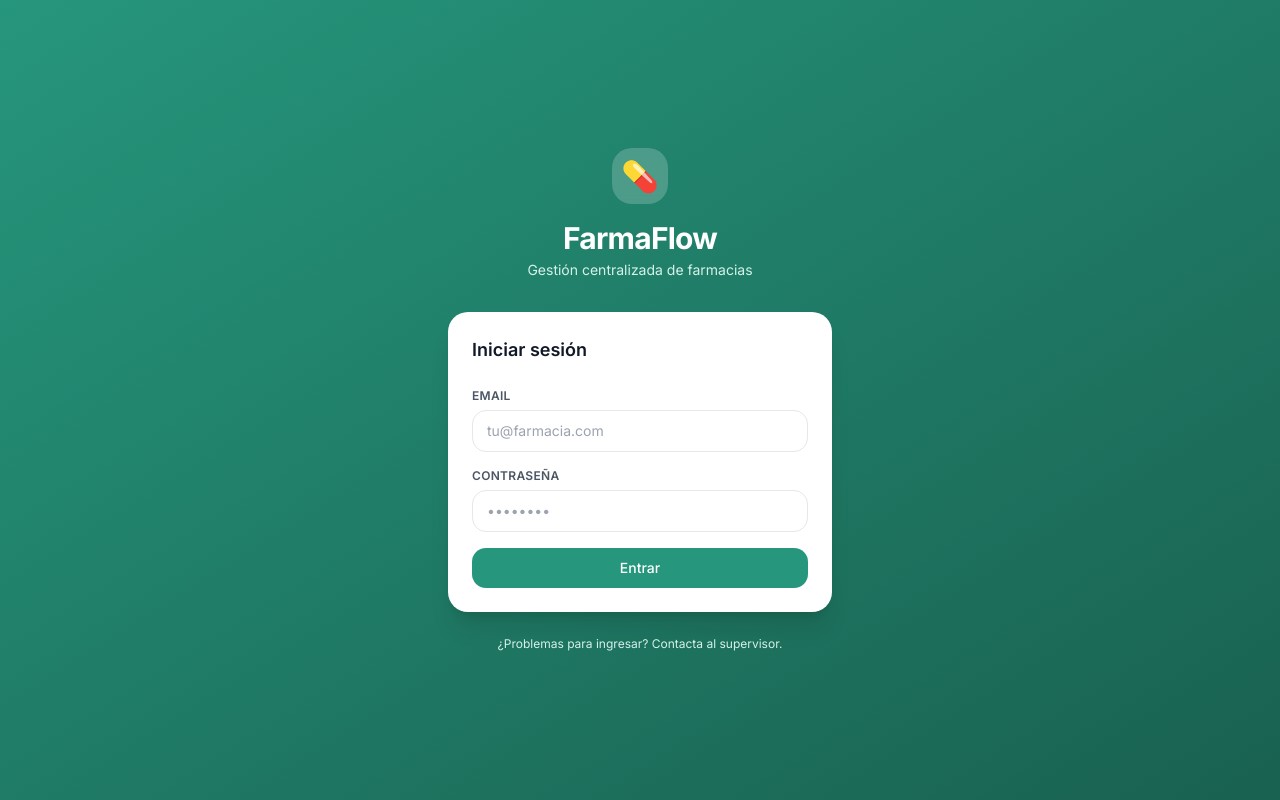
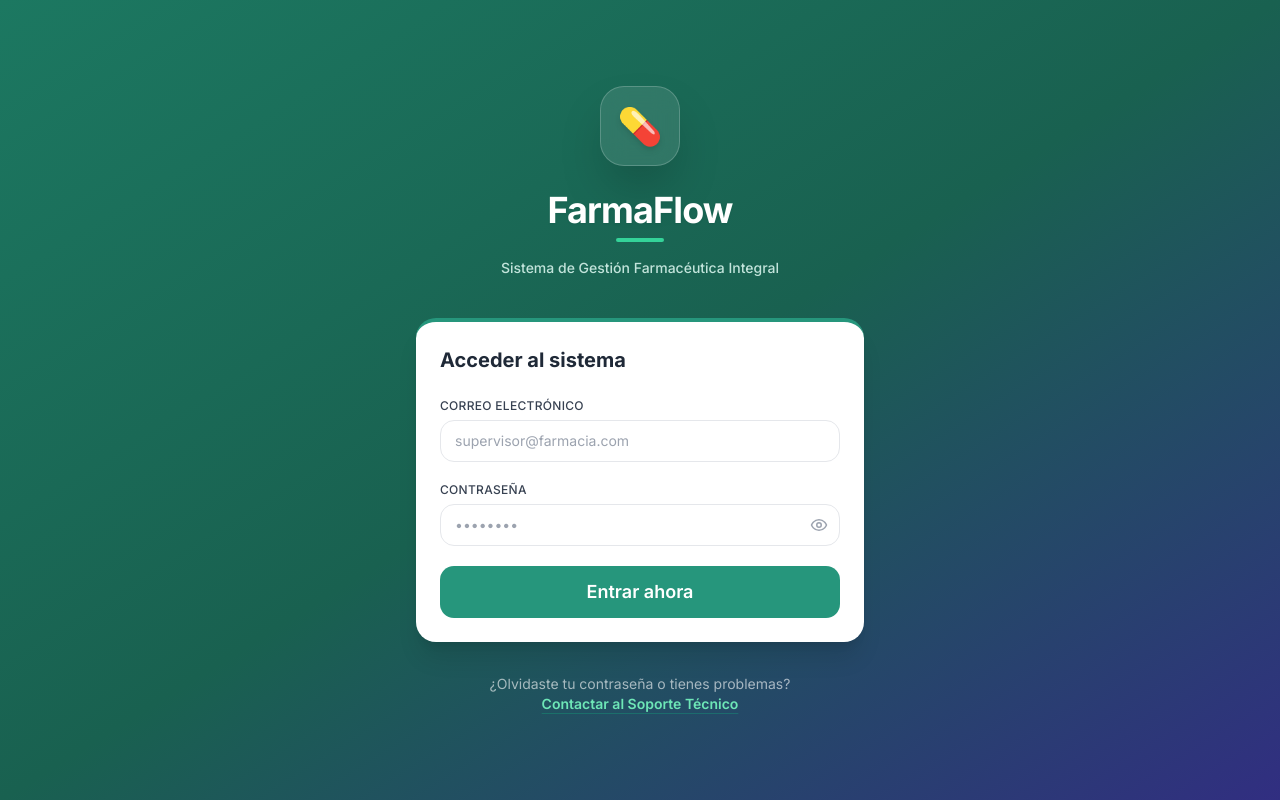
Before and after one commit to DarioFarias/FarmaFlow, a Next.js app: page /login in a window 1280 px wide. Built offline with nearby package versions, Linux system fonts and the light colour scheme.

Commit message:
feat: implement professional login flow and admin seed script

```diff
--- /dev/null
+++ b/src/app/login/LoginForm.tsx
@@ -0,0 +1,124 @@
+'use client'
+
+import { useState } from 'react'
+import { signIn } from 'next-auth/react'
+import { useRouter, useSearchParams } from 'next/navigation'
+import { useForm } from 'react-hook-form'
+import { zodResolver } from '@hookform/resolvers/zod'
+import * as z from 'zod'
+import { toast } from 'react-hot-toast'
+import { Loader2, Eye, EyeOff } from 'lucide-react'
+
+const loginSchema = z.object({
+  email: z.string().email('Ingresa un email válido'),
+  password: z.string().min(8, 'La contraseña debe tener al menos 8 caracteres'),
+})
+
+type LoginFormValues = z.infer<typeof loginSchema>
+
+export function LoginForm() {
+  const router = useRouter()
+  const searchParams = useSearchParams()
+  const [isLoading, setIsLoading] = useState(false)
+  const [showPassword, setShowPassword] = useState(false)
+
+  const callbackUrl = searchParams.get('callbackUrl') || '/'
+
+  const {
+    register,
+    handleSubmit,
+    formState: { errors },
+  } = useForm<LoginFormValues>({
+    resolver: zodResolver(loginSchema),
+  })
+
+  const onSubmit = async (data: LoginFormValues) => {
+    setIsLoading(true)
+
+    try {
+      const result = await signIn('credentials', {
+        email: data.email.toLowerCase(),
+        password: data.password,
+        redirect: false,
+      })
+
+      if (result?.error) {
+        toast.error('Credenciales incorrectas. Verifica tu email y contraseña.')
+      } else {
+        toast.success('¡Bienvenido a FarmaFlow!')
+        router.push(callbackUrl)
+        router.refresh()
+      }
+    } catch (error) {
+      toast.error('Ocurrió un error inesperado. Intenta de nuevo.')
+    } finally {
+      setIsLoading(false)
+    }
+  }
+
+  return (
+    <div className="card shadow-xl border-t-4 border-brand-500">
+      <h2 className="text-xl font-bold text-gray-800 mb-6">Acceder al sistema</h2>
+
+      <form onSubmit={handleSubmit(onSubmit)} className="space-y-5">
+        <div>
+          <label htmlFor="email" className="label text-gray-700 font-medium">
+            Correo electrónico
+          </label>
+          <input
+            {...register('email')}
+            id="email"
+            type="email"
+            placeholder="supervisor@farmacia.com"
+            disabled={isLoading}
+            className={`input ${errors.email ? 'border-red-500 focus:ring-red-500' : ''}`}
+          />
+          {errors.email && (
+            <p className="mt-1 text-xs text-red-500 italic">{errors.email.message}</p>
+          )}
+        </div>
+
+        <div>
+          <label htmlFor="password" id="password_id" className="label text-gray-700 font-medium">
+            Contraseña
+          </label>
+          <div className="relative">
+            <input
+              {...register('password')}
+              id="password"
+              type={showPassword ? 'text' : 'password'}
+              placeholder="••••••••"
+              disabled={isLoading}
+              className={`input pr-10 ${errors.password ? 'border-red-500 focus:ring-red-500' : ''}`}
+            />
+            <button
+              type="button"
+              onClick={() => setShowPassword(!showPassword)}
+              className="absolute right-3 top-1/2 -translate-y-1/2 text-gray-400 hover:text-gray-600"
+            >
+              {showPassword ? <EyeOff size={18} /> : <Eye size={18} />}
+            </button>
+          </div>
+          {errors.password && (
+            <p className="mt-1 text-xs text-red-500 italic">{errors.password.message}</p>
+          )}
+        </div>
+
+        <button
+          type="submit"
+          disabled={isLoading}
+          className="btn-primary w-full flex items-center justify-center gap-2 py-3 text-lg font-semibold transition-all hover:scale-[1.02] active:scale-95 disabled:opacity-70"
+        >
+          {isLoading ? (
+            <>
+              <Loader2 className="animate-spin" size={20} />
+              Iniciando sesión...
+            </>
+          ) : (
+            'Entrar ahora'
+          )}
+        </button>
+      </form>
+    </div>
+  )
+}
--- a/src/app/login/page.tsx
+++ b/src/app/login/page.tsx
@@ -1,57 +1,44 @@
 import type { Metadata } from 'next'
+import { LoginForm } from './LoginForm'
 
-export const metadata: Metadata = { title: 'Iniciar sesión' }
+export const metadata: Metadata = {
+  title: 'Iniciar sesión',
+  description: 'Accede al panel de control de FarmaFlow'
+}
 
 export default function LoginPage() {
   return (
-    <div className="min-h-screen bg-gradient-to-br from-brand-500 to-brand-700 flex items-center justify-center p-4">
-      <div className="w-full max-w-sm">
-        {/* Logo */}
-        <div className="text-center mb-8">
-          <div className="inline-flex items-center justify-center w-14 h-14 rounded-2xl bg-white/20 backdrop-blur-sm mb-4">
-            <span className="text-3xl">💊</span>
+    <div className="min-h-screen bg-gradient-to-br from-brand-600 via-brand-700 to-indigo-900 flex items-center justify-center p-4">
+      <div className="w-full max-w-md">
+        {/* Logo Section */}
+        <div className="text-center mb-10 animate-fade-in">
+          <div className="inline-flex items-center justify-center w-20 h-20 rounded-3xl bg-white/10 backdrop-blur-md border border-white/20 shadow-2xl mb-6 transform transition-transform hover:rotate-12">
+            <span className="text-4xl filter drop-shadow-md">💊</span>
           </div>
-          <h1 className="text-3xl font-bold text-white tracking-tight">FarmaFlow</h1>
-          <p className="text-brand-100 mt-1 text-sm">Gestión centralizada de farmacias</p>
+          <h1 className="text-4xl font-extrabold text-white tracking-tight drop-shadow-sm">
+            FarmaFlow
+          </h1>
+          <div className="h-1 w-12 bg-emerald-400 mx-auto mt-2 rounded-full"></div>
+          <p className="text-brand-100 mt-4 text-sm font-medium opacity-90">
+            Sistema de Gestión Farmacéutica Integral
+          </p>
         </div>
 
-        {/* Card form */}
-        <div className="card shadow-xl">
-          <h2 className="text-lg font-semibold text-gray-900 mb-6">Iniciar sesión</h2>
-          <form action="/api/auth/callback/credentials" method="POST" className="space-y-4">
-            <div>
-              <label htmlFor="email" className="label">Email</label>
-              <input
-                id="email"
-                name="email"
-                type="email"
-                autoComplete="email"
-                required
-                placeholder="tu@farmacia.com"
-                className="input"
-              />
-            </div>
-            <div>
-              <label htmlFor="password" className="label">Contraseña</label>
-              <input
-                id="password"
-                name="password"
-                type="password"
-                autoComplete="current-password"
-                required
-                placeholder="••••••••"
-                className="input"
-              />
-            </div>
-            <button type="submit" className="btn-primary w-full mt-2">
-              Entrar
-            </button>
-          </form>
+        {/* Client Side Login Form */}
+        <LoginForm />
+
+        {/* Footer Support */}
+        <div className="text-center mt-8">
+          <p className="text-white/60 text-sm">
+            ¿Olvidaste tu contraseña o tienes problemas?
+          </p>
+          <a
+            href="mailto:soporte@farmaflow.com"
+            className="text-emerald-300 hover:text-emerald-200 text-sm font-semibold underline underline-offset-4 decoration-emerald-500/30 transition-colors"
+          >
+            Contactar al Soporte Técnico
+          </a>
         </div>
-
-        <p className="text-center text-brand-100 text-xs mt-6">
-          ¿Problemas para ingresar? Contacta al supervisor.
-        </p>
       </div>
     </div>
   )
```
Also changed, not shown: src/scripts/seed.ts (added, +67 -0 lines).
